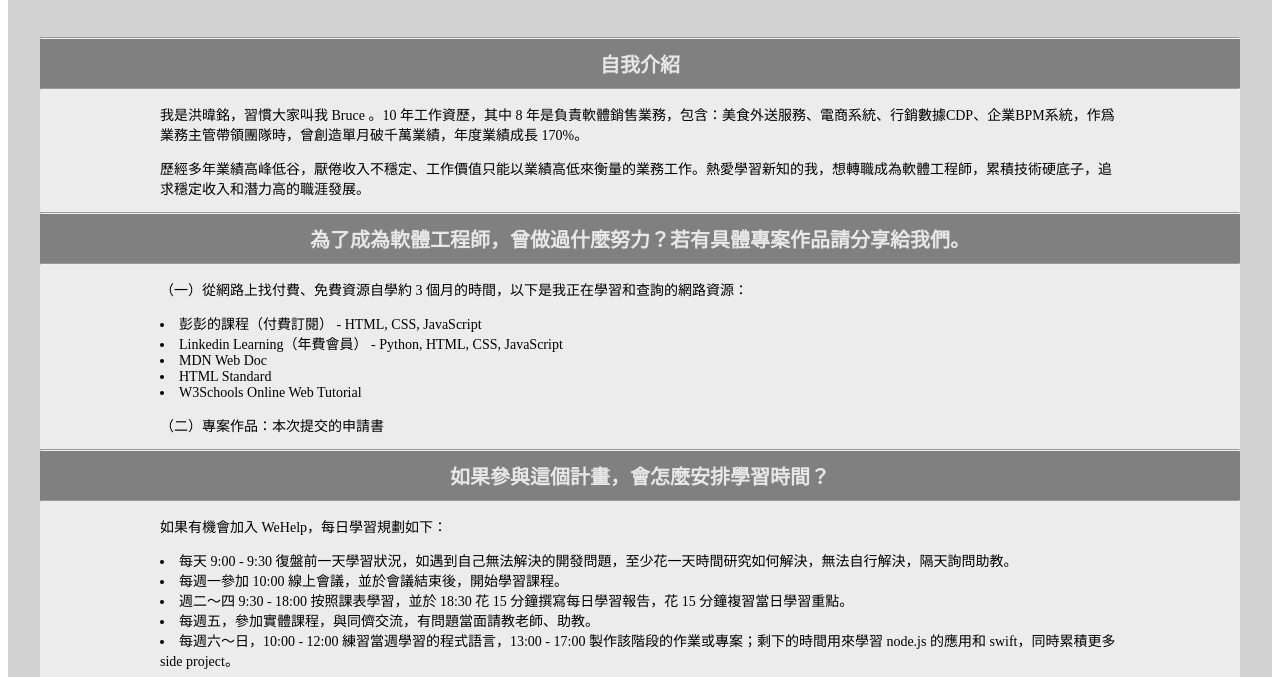
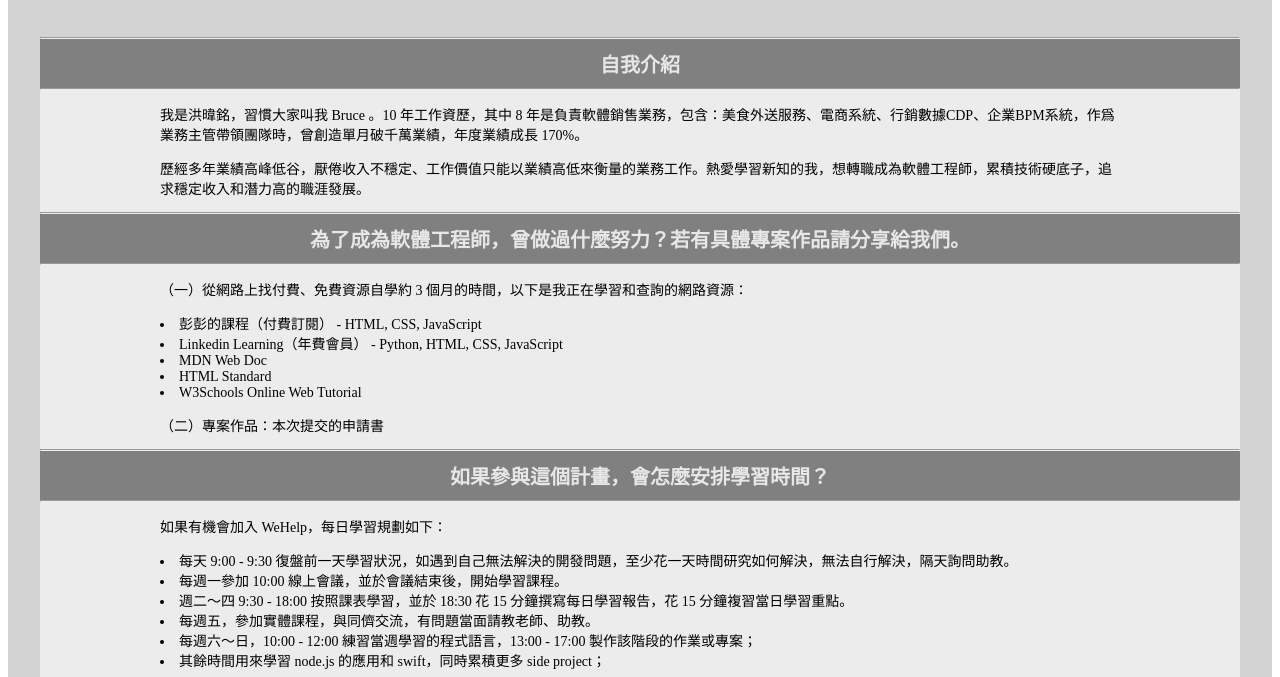
Before and after one commit to wmhung/wmhung.github.io, a plain HTML site: page wehelp/application.html in a window 1280 px wide. Shown: the part 71-748 px from the top of the page. Drawn offline with Linux system fonts and the light colour scheme.

Commit message:
Update application.html

```diff
--- a/wehelp/application.html
+++ b/wehelp/application.html
@@ -34,7 +34,8 @@
                         <li>每週一參加 10:00 線上會議，並於會議結束後，開始學習課程。</li>
                         <li>週二～四 9:30 - 18:00 按照課表學習，並於 18:30 花 15 分鐘撰寫每日學習報告，花 15 分鐘複習當日學習重點。</li>
                         <li>每週五，參加實體課程，與同儕交流，有問題當面請教老師、助教。</li>
-                        <li>每週六～日，10:00 - 12:00 練習當週學習的程式語言，13:00 - 17:00 製作該階段的作業或專案；剩下的時間用來學習 node.js 的應用和 swift，同時累積更多 side project。</li>
+                        <li>每週六～日，10:00 - 12:00 練習當週學習的程式語言，13:00 - 17:00 製作該階段的作業或專案；</li>
+                        <li>其餘時間用來學習 node.js 的應用和 swift，同時累積更多 side project；</li>
                     </div>
                 <div class="headline"><hr/>是否有想要加入的軟體公司？為什麼想加入該公司？<hr/></div>
                     <div class="content">
```
